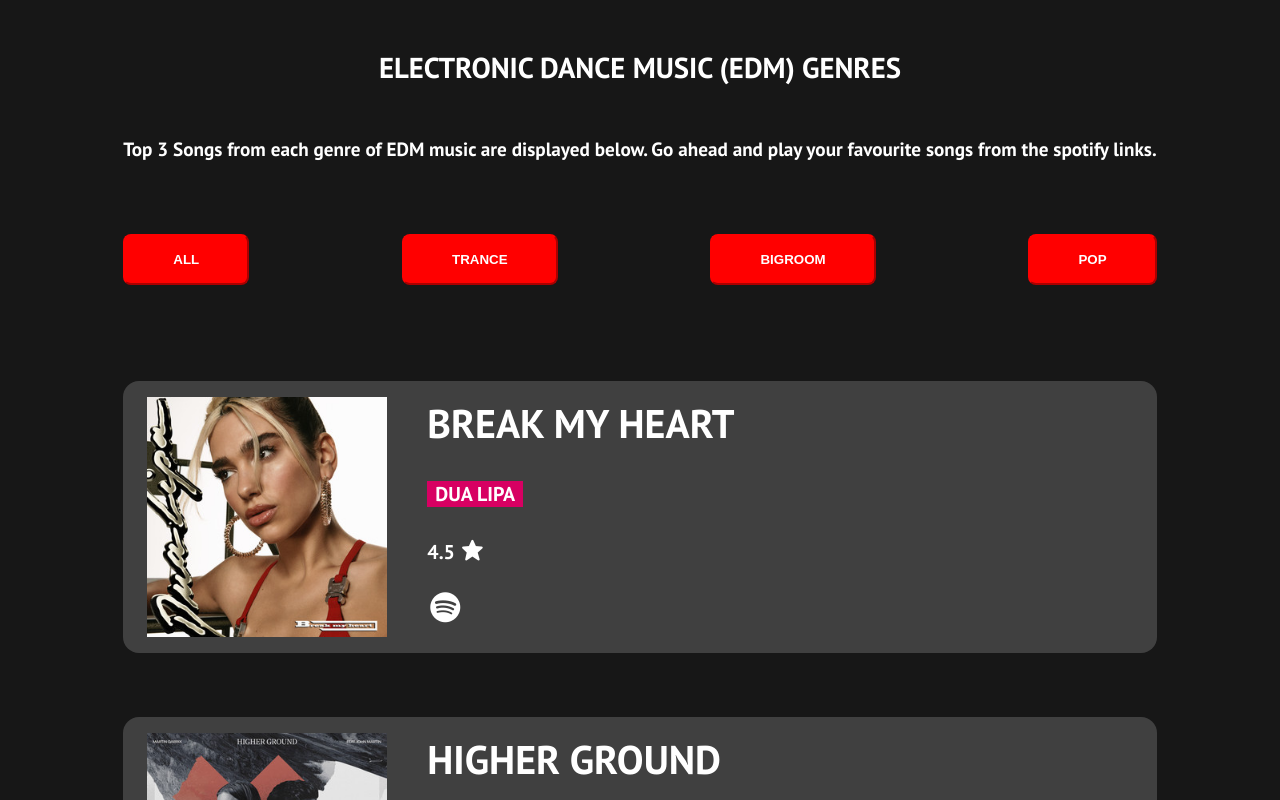
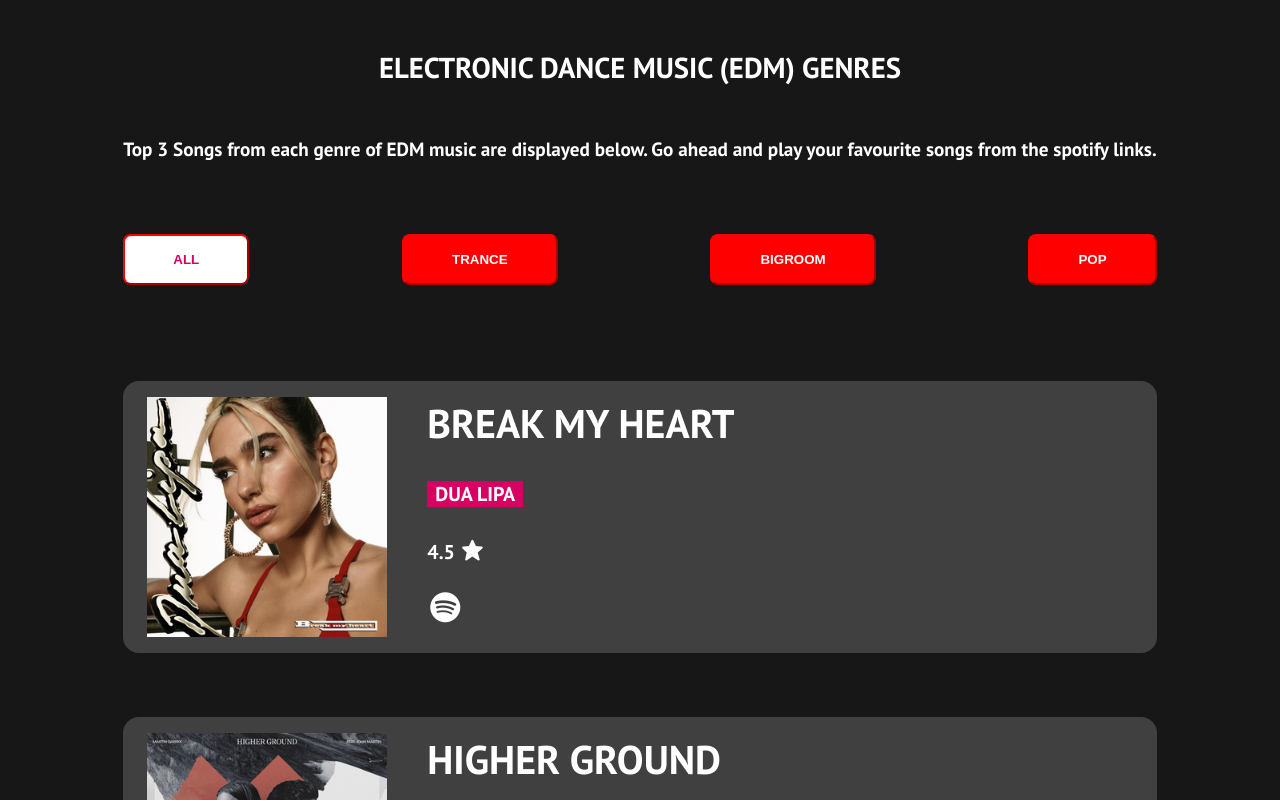
Before and after one commit to Jaynil1611/EDM-Genres, a React (Create React App) app: page / in a window 1280 px wide. Shown: the top 800 px of the page. Built offline with nearby package versions, Linux system fonts and the light colour scheme.

Commit message:
css: changed selected genre styling

```diff
--- a/public/index.html
+++ b/public/index.html
@@ -21,7 +21,7 @@
       work correctly both with client-side routing and a non-root public URL.
       Learn how to configure a non-root public URL by running `npm run build`.
     -->
-	<title>  🎵 EDM Genres  </title>
+	<title> 🎵 EDM Genres  </title>
 </head>
 
 <body>
--- a/src/App.js
+++ b/src/App.js
@@ -18,7 +18,7 @@
               </li>
               <li className="list-item-inline-songs song-rating">
                 <span>
-                  {song.rating} <i class="bx bxs-star bx-sm"></i>
+                  {song.rating} <i className="bx bxs-star bx-sm"></i>
                 </span>
               </li>
               <li className="list-item-inline-songs song-link">
@@ -51,7 +51,9 @@
             <li className="list-item-inline-tabs" key={g}>
               <button
                 key={g}
-                className="genre-button"
+                className={`genre-button ${
+                  g === genre ? "selectedGenre" : null
+                }`}
                 onClick={() => onClickHandler(g)}
               >
                 {g}
--- a/src/styles.css
+++ b/src/styles.css
@@ -148,6 +148,12 @@
   color: var(--secondary-background-color);
 }
 
+
+.selectedGenre {
+  outline: none;
+  background-color: var(--primary-color);
+  color: var(--secondary-background-color);
+}
 .genre-button:focus {
   outline: none;
 }
```
